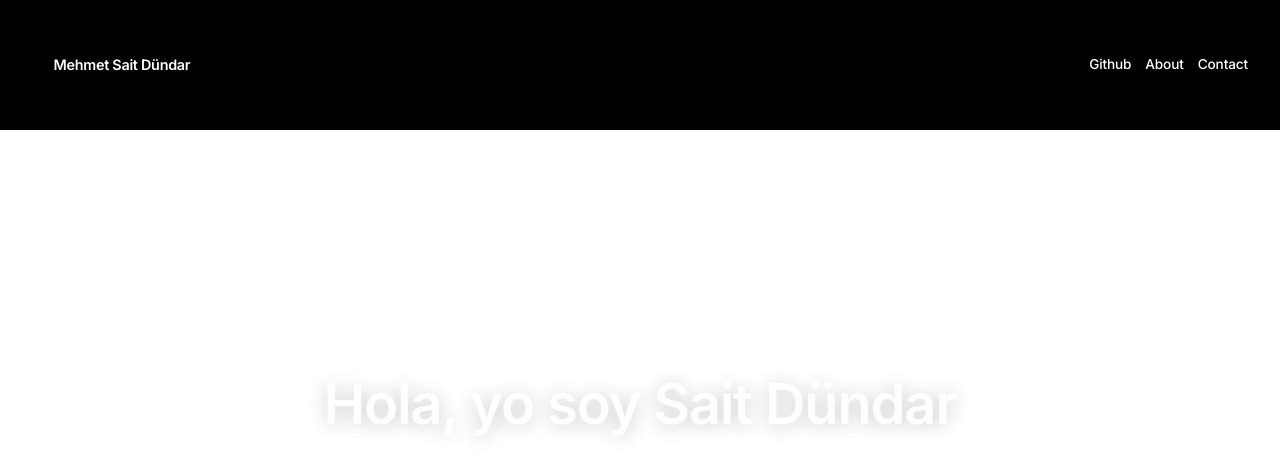
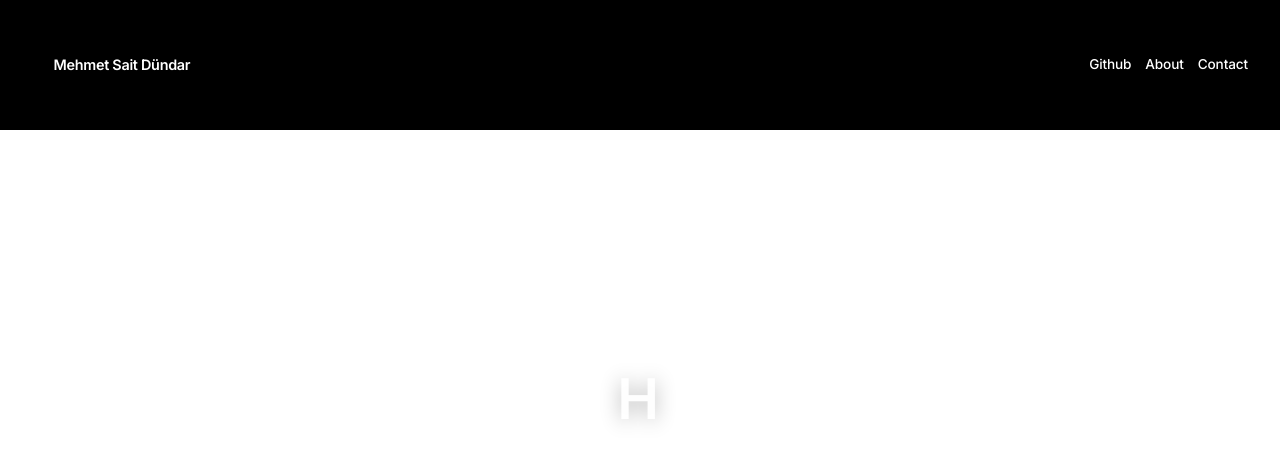
Before and after one commit to saitddundar/saitdundar.github.io, a React (Vite) app: page / in a window 1280 px wide. Shown: the top 470 px of the page. Built offline with nearby package versions, Linux system fonts and the light colour scheme.

Commit message:
animation changed.

```diff
--- a/src/components/AnimatedText.css
+++ b/src/components/AnimatedText.css
@@ -6,6 +6,8 @@
   z-index: 100;
   text-align: center;
   transition: all 0.6s cubic-bezier(0.4, 0, 0.2, 1);
+  width: max-content;
+  max-width: 90vw;
 }
 
 .animated-text-container.show {
@@ -28,18 +30,15 @@
   padding: 0;
   letter-spacing: -0.02em;
   line-height: 1.1;
-  transition: all 0.8s cubic-bezier(0.4, 0, 0.2, 1);
   text-shadow: 0 2px 20px rgba(0, 0, 0, 0.3);
+  border-right: 0.1em solid white;
+  animation: blink-caret 1s step-end infinite;
+  white-space: nowrap;
 }
 
-.animated-text.visible {
-  opacity: 1;
-  transform: translateY(0);
-}
-
-.animated-text.hidden {
-  opacity: 0;
-  transform: translateY(20px);
+@keyframes blink-caret {
+  from, to { border-color: transparent }
+  50% { border-color: white; }
 }
 
 @media (max-width: 768px) {
@@ -53,18 +52,3 @@
     font-size: 2rem;
   }
 }
-
-.animated-text-container {
-  animation: fadeIn 1.5s ease-out;
-}
-
-@keyframes fadeIn {
-  from {
-    opacity: 0;
-    transform: translate(-50%, -50%) scale(0.9);
-  }
-  to {
-    opacity: 1;
-    transform: translate(-50%, -50%) scale(1);
-  }
-}
--- a/src/components/AnimatedText.jsx
+++ b/src/components/AnimatedText.jsx
@@ -3,29 +3,48 @@ import './AnimatedText.css';
 
 const AnimatedText = () => {
   const texts = [
-    "Hi, I am Sait Dündar",
-    "Hola, yo soy Sait Dündar",
-    "Merhaba, ben Sait Dündar"
+    "Hi, I am Sait Dündar.",
+    "Hola, yo soy Sait Dündar.",
+    "Merhaba, ben Sait Dündar."
   ];
 
-  const [currentTextIndex, setCurrentTextIndex] = useState(0);
-  const [isVisible, setIsVisible] = useState(false);
+  const [phraseIndex, setPhraseIndex] = useState(0);
+  const [displayedText, setDisplayedText] = useState('');
+  const [isDeleting, setIsDeleting] = useState(false);
   const [showText, setShowText] = useState(true);
 
   useEffect(() => {
-    const interval = setInterval(() => {
-      setIsVisible(false);
+    const typeSpeed = 100;
+    const deleteSpeed = 50;
+    const delayBetweenPhrases = 2500;
 
-      setTimeout(() => {
-        setCurrentTextIndex((prevIndex) => (prevIndex + 1) % texts.length);
-        setIsVisible(true);
-      }, 500);
-    }, 5000);
+    const handleTyping = () => {
+      const currentPhrase = texts[phraseIndex];
 
-    setIsVisible(true);
+      if (isDeleting) {
+        // Silme işlemi
+        setDisplayedText(currentPhrase.substring(0, displayedText.length - 1));
+      } else {
+        // Yazma işlemi
+        setDisplayedText(currentPhrase.substring(0, displayedText.length + 1));
+      }
 
-    return () => clearInterval(interval);
-  }, [texts.length]);
+      // Durum değiştirme mantığı
+      if (!isDeleting && displayedText === currentPhrase) {
+        // Yazma bitti, silmeye başlamadan önce bekle
+        setTimeout(() => setIsDeleting(true), delayBetweenPhrases);
+      } else if (isDeleting && displayedText === '') {
+        // Silme bitti, bir sonraki cümleye geç
+        setIsDeleting(false);
+        setPhraseIndex((prevIndex) => (prevIndex + 1) % texts.length);
+      }
+    };
+
+    const speed = isDeleting ? deleteSpeed : typeSpeed;
+    const timer = setTimeout(handleTyping, speed);
+
+    return () => clearTimeout(timer);
+  }, [displayedText, isDeleting, phraseIndex, texts]);
 
   useEffect(() => {
     const handleScroll = () => {
@@ -44,8 +63,8 @@ const AnimatedText = () => {
 
   return (
     <div className={`animated-text-container ${showText ? 'show' : 'hide'}`}>
-      <h1 className={`animated-text ${isVisible ? 'visible' : 'hidden'}`}>
-        {texts[currentTextIndex]}
+      <h1 className="animated-text">
+        {displayedText}
       </h1>
     </div>
   );
```
